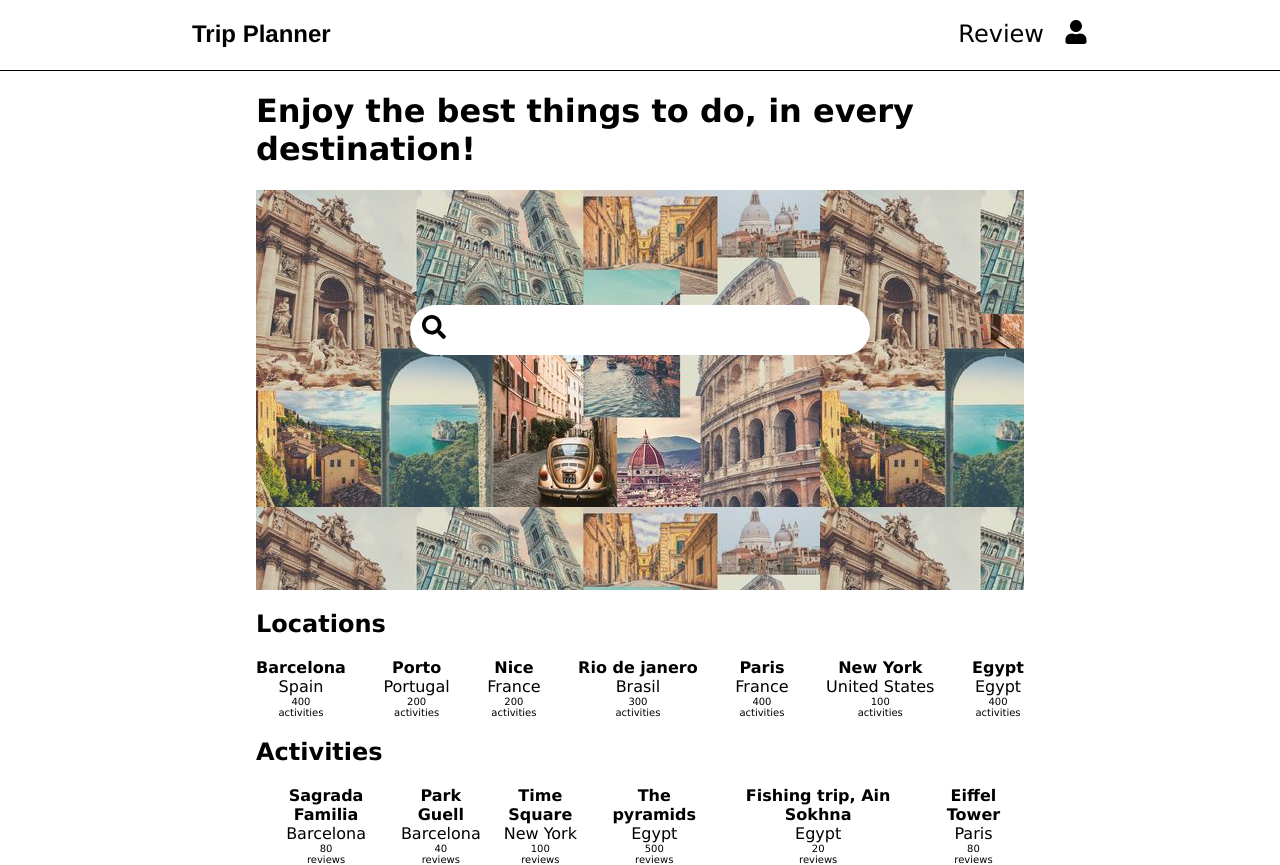
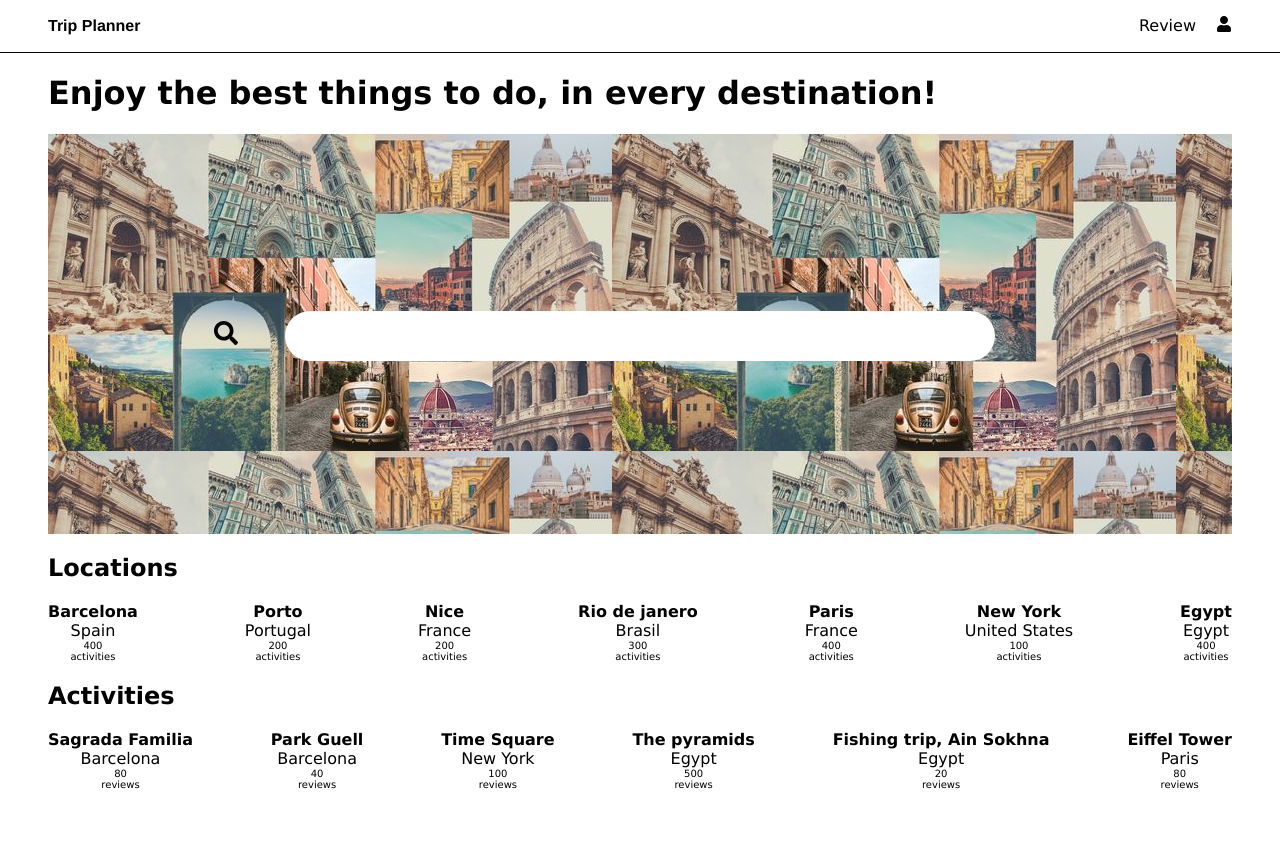
Before and after one commit to IlariaMessiha/Trip-Planner-Project, a React (Create React App) app: page / in a window 1280 px wide. After the commit the page ends 800 px from the top, so only its background shows below. Built offline with nearby package versions, Linux system fonts and the light colour scheme.

Commit message:
feat: add Container

```diff
--- a/src/Components/NavigationBar.module.css
+++ b/src/Components/NavigationBar.module.css
@@ -4,12 +4,9 @@ nav {
 
 .navbarContainer {
     display: flex;
-    width: 70%;
-    margin: auto;
-    padding: 20px;
-    font-size: x-large;
     justify-content: space-between;
-
+    align-items: center;
+    padding: 16px 0;
 }
 
 .rightSide {
--- a/src/Components/NavigationBar.tsx
+++ b/src/Components/NavigationBar.tsx
@@ -2,11 +2,12 @@ import { FC } from "react";
 import styles from "./NavigationBar.module.css";
 import { FaPen, FaUser } from "react-icons/fa";
 import { Typography } from "./core/Typography";
+import { Container } from "./core/Container";
 
 export const NavigationBar = () => {
   return (
     <nav>
-      <div className={styles.navbarContainer}>
+      <Container className={styles.navbarContainer}>
         <div className={styles.leftSide}>
           <div className={styles.logo}>Trip Planner</div>
         </div>
@@ -17,7 +18,7 @@ export const NavigationBar = () => {
             <FaUser />
           </div>
         </div>
-      </div>
+      </Container>
     </nav>
   );
 };
--- /dev/null
+++ b/src/Components/core/Container.module.css
@@ -0,0 +1,14 @@
+.container {
+    padding-left: 24px;
+    padding-right: 24px;
+}
+
+/* 1184px */
+
+@media (min-width: 1184px) {
+    .container {
+        width: 1184px;
+        margin-left: auto;
+        margin-right: auto;
+    }
+}
--- /dev/null
+++ b/src/Components/core/Container.tsx
@@ -0,0 +1,10 @@
+import { createElement, FC, ReactNode } from "react";
+import styles from "./Container.module.css";
+
+interface ContainerProps {
+  className?: string;
+  children: ReactNode;
+}
+export const Container: FC<ContainerProps> = ({ className = "", children }) => {
+  return <div className={className + " " + styles.container}>{children}</div>;
+};
--- a/src/Pages/Dashboard.module.css
+++ b/src/Pages/Dashboard.module.css
@@ -18,10 +18,3 @@
     margin: auto;
 
 }
-
-
-
-.pageContainer {
-    width: 60%;
-    margin: auto;
-}
--- a/src/Pages/Dashboard.tsx
+++ b/src/Pages/Dashboard.tsx
@@ -1,3 +1,4 @@
+import { Container } from "../Components/core/Container";
 import { Typography } from "../Components/core/Typography";
 import { SearchEngine } from "../Components/SearchEngine";
 import { activities } from "../mocks/activities";
@@ -6,7 +7,7 @@ import styles from "./Dashboard.module.css";
 
 export const Dashboard = () => {
   return (
-    <div className={styles.pageContainer}>
+    <Container>
       <Typography
         text="Enjoy the best things to do, in every destination!"
         variant="h1"
@@ -41,6 +42,6 @@ export const Dashboard = () => {
           })}
         </div>
       </div>
-    </div>
+    </Container>
   );
 };
```
